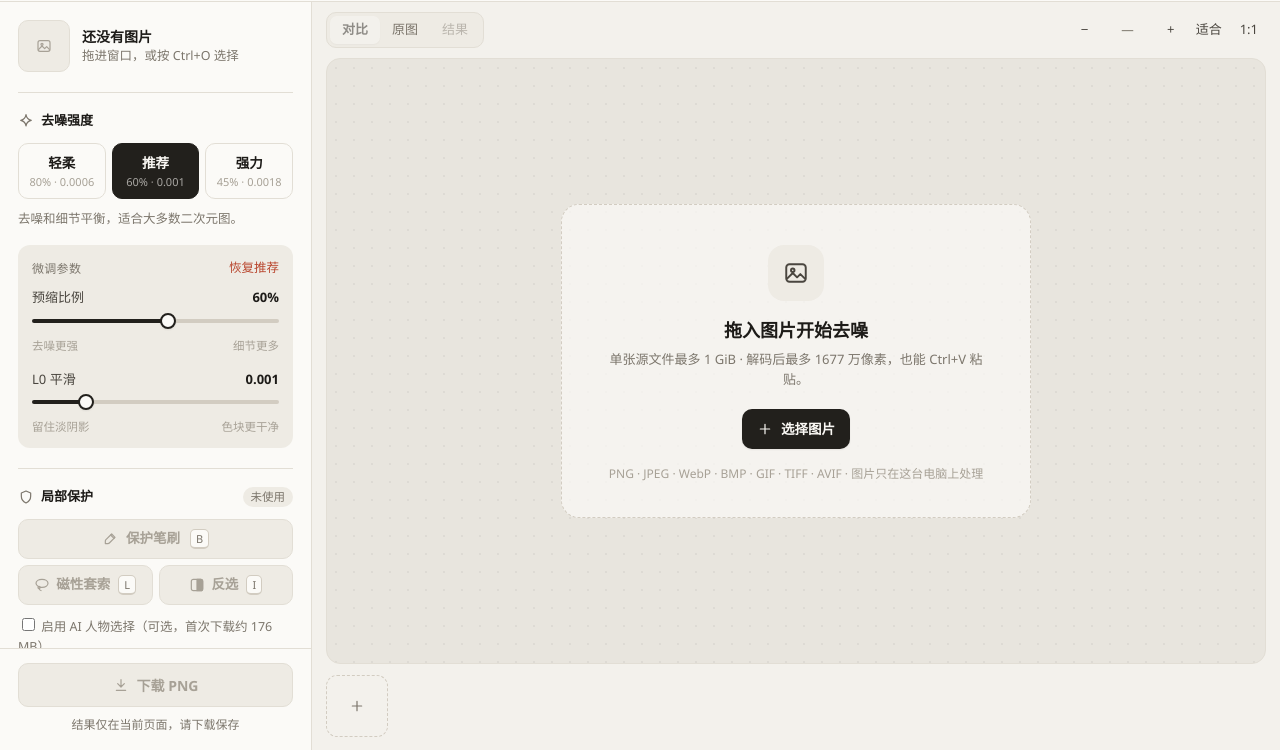
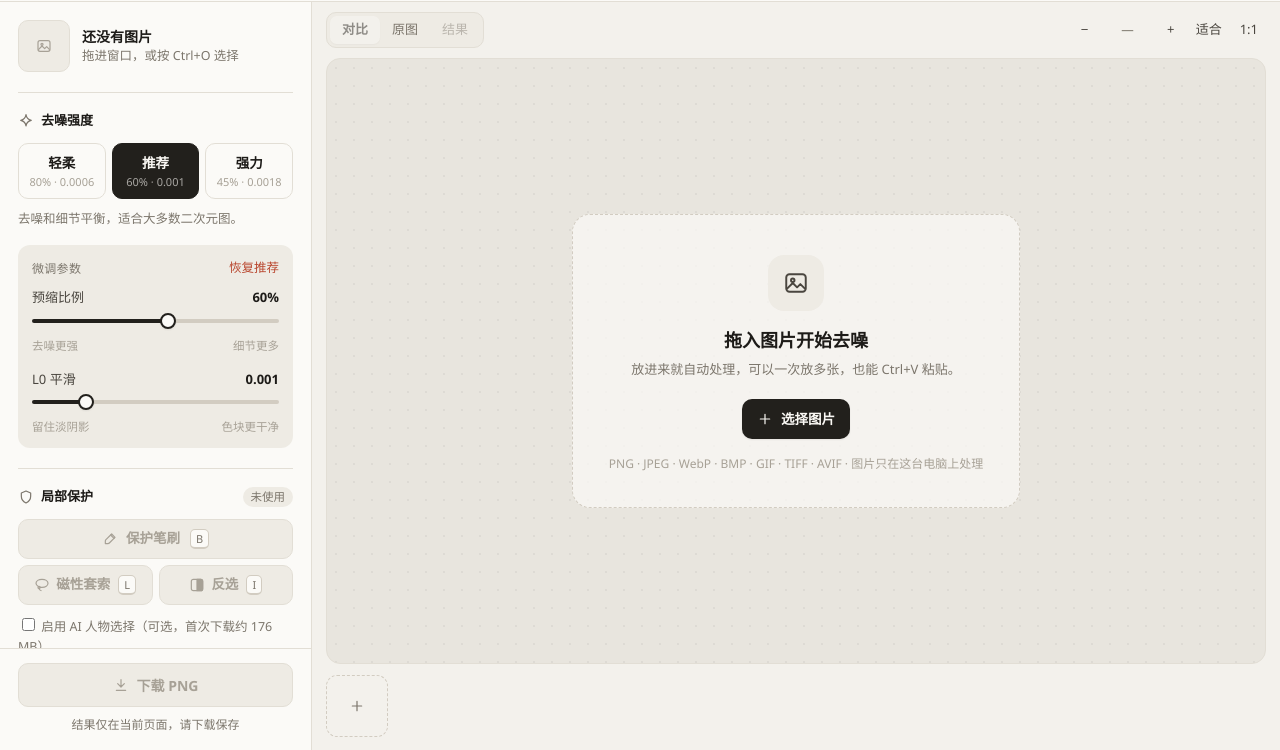
Before and after one commit to hhxki/GPT-anime-denoise-web, a website built with Vite: page index.html in a window 1280 px wide. Shown: the part 50-800 px from the top of the page. Built offline with nearby package versions, Linux system fonts and the light colour scheme.

Commit message:
Restore upstream upload prompt

```diff
--- a/index.html
+++ b/index.html
@@ -488,7 +488,7 @@
         <div class="empty-card">
           <div class="empty-icon"><svg class="i"><use href="#i-image"/></svg></div>
           <h3>拖入图片开始去噪</h3>
-          <p>单张源文件最多 1 GiB · 解码后最多 1677 万像素，也能 Ctrl+V 粘贴。</p>
+          <p>放进来就自动处理，可以一次放多张，也能 Ctrl+V 粘贴。</p>
           <button class="btn primary" id="emptyPick"><svg class="i"><use href="#i-plus"/></svg>选择图片</button>
           <small>PNG · JPEG · WebP · BMP · GIF · TIFF · AVIF · 图片只在这台电脑上处理</small>
         </div>
```
